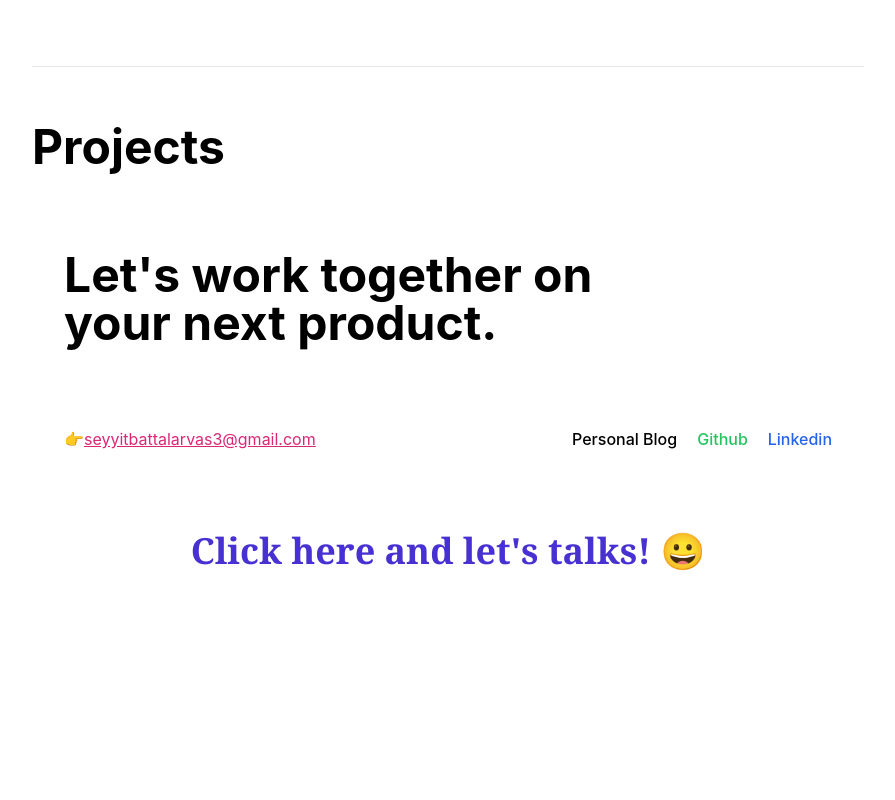
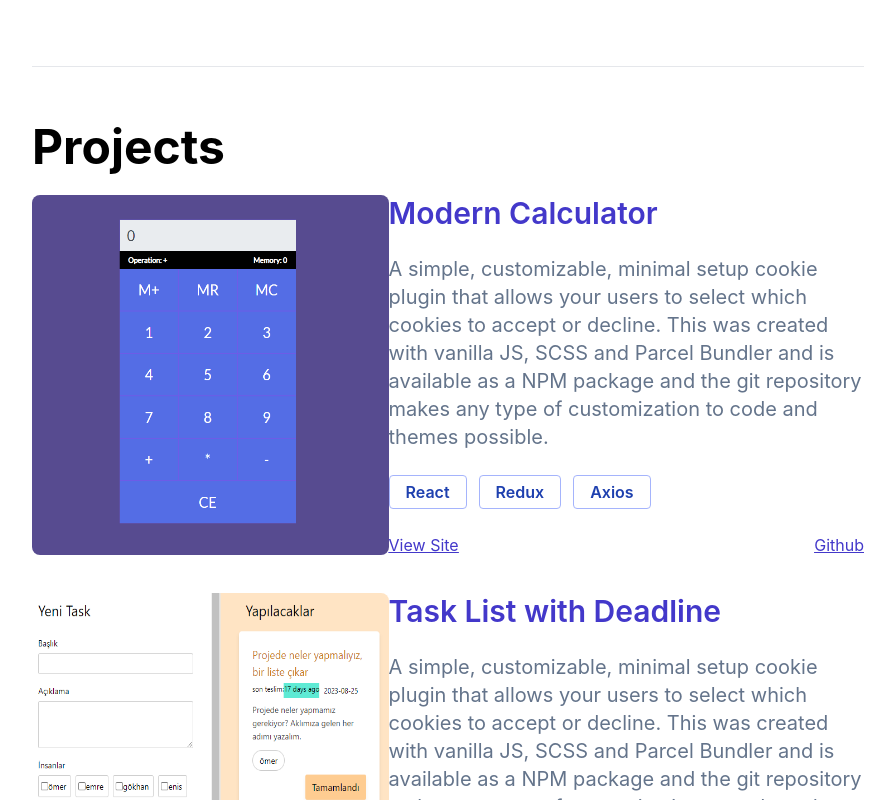
Before and after one commit to SeyyitBattal/web-sayfam, a React (Create React App) app: page / in a window 1280 px wide. Shown: the part 1660-2460 px from the top of the page, without its empty margins (192-1087 px from the left). Before the commit the page ends 2343 px from the top, so only its background shows below. Built offline with nearby package versions, Linux system fonts and the light colour scheme.

Commit message:
Language feature was updated

```diff
--- a/src/components/Projects.js
+++ b/src/components/Projects.js
@@ -10,22 +10,22 @@ export default function Projects() {
       <h1 className="mb-6 text-5xl font-bold">
         {ProjectsData[language].title}
       </h1>
-      {ProjectsData[language].projectsArray.map((project, index) => {
-        <div className="projects-boxes">
-          <div key={index} className="mb-9">
-            <div className="p1 flex max-sm:mx-4 max-lg:flex-col max-lg:m-8  lg:mx-auto bg-white dark:bg-slate-800   rounded-lg max-sm:flex-col">
-              <div className="image lg:w-9/12 max-lg:w-full  max-sm:w-full max-sm:mb-3 ">
+      {ProjectsData[language].projectsArray.map((project, index) => (
+        <div className="projects-boxes" key={index}>
+          <div className="mb-9">
+            <div className="p1 flex max-sm:mx-4 max-lg:flex-col max-lg:m-8 lg:mx-auto bg-white dark:bg-slate-800 rounded-lg max-sm:flex-col">
+              <div className="image lg:w-9/12 max-lg:w-full max-sm:w-full max-sm:mb-3 ">
                 <a href={project.siteLink}>
                   <img
-                    className=" lg:w-[360px] lg:h-[360px] rounded-lg"
+                    className="lg:w-[360px] lg:h-[360px] rounded-lg"
                     src={project.img}
                     alt="calculator"
                   />
                 </a>
               </div>
-              <div className="p-text w-full  max-lg:p-8  m-auto">
-                <div className="">
-                  <h2 className="p1-baslik lg:pb-6 max-sm:pb-3 sm:pb-4 sm:text-2xl text-indigo-700 dark:text-indigo-200 lg:text-3xl max-sm:text-2xl font-semibold  max-lg:pt-4">
+              <div className="p-text w-full max-lg:p-8 m-auto">
+                <div>
+                  <h2 className="p1-baslik lg:pb-6 max-sm:pb-3 sm:pb-4 sm:text-2xl text-indigo-700 dark:text-indigo-200 lg:text-3xl max-sm:text-2xl font-semibold max-lg:pt-4">
                     {project.title}
                   </h2>
                   <p className="p1-aciklama lg:pb-6 lg:text-xl max-lg:pb-4 text-slate-500 dark:text-white">
@@ -33,11 +33,11 @@ export default function Projects() {
                   </p>
                 </div>
 
-                <div className="buttons flex lg:mb-6 max-lg:pb-4 gap-3 flex-wrap ">
+                <div className="buttons flex lg:mb-6 max-lg:pb-4 gap-3 flex-wrap">
                   {project.buttons.map((herBiri, index) => (
                     <button
                       key={index}
-                      className="bg-transparent text-blue-800 dark:bg-gray-700 hover:bg-blue-800 dark:text-indigo-300 font-semibold hover:text-white  py-1 px-4 border border-indigo-300 hover:border-transparent rounded"
+                      className="bg-transparent text-blue-800 dark:bg-gray-700 hover:bg-blue-800 dark:text-indigo-300 font-semibold hover:text-white py-1 px-4 border border-indigo-300 hover:border-transparent rounded"
                     >
                       {herBiri}
                     </button>
@@ -55,8 +55,8 @@ export default function Projects() {
               </div>
             </div>
           </div>
-        </div>;
-      })}
+        </div>
+      ))}
     </div>
   );
 }
```
